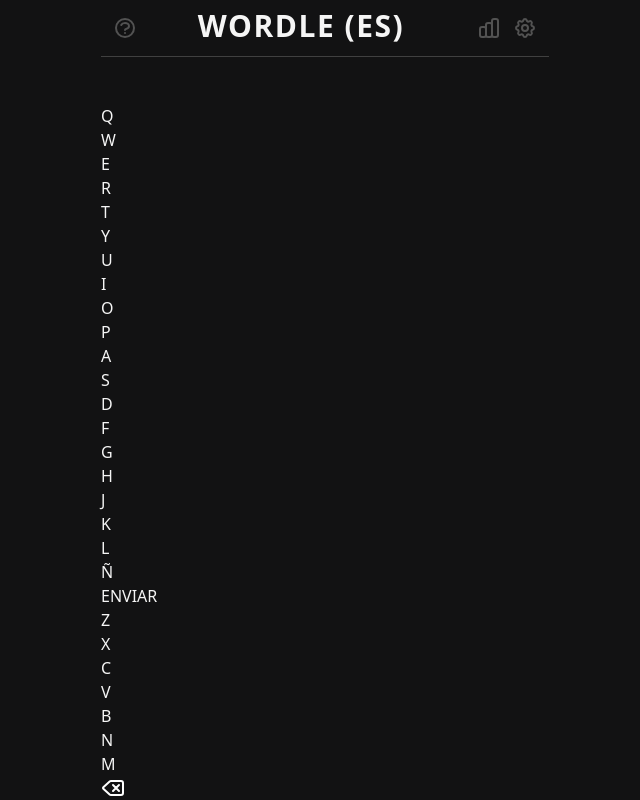
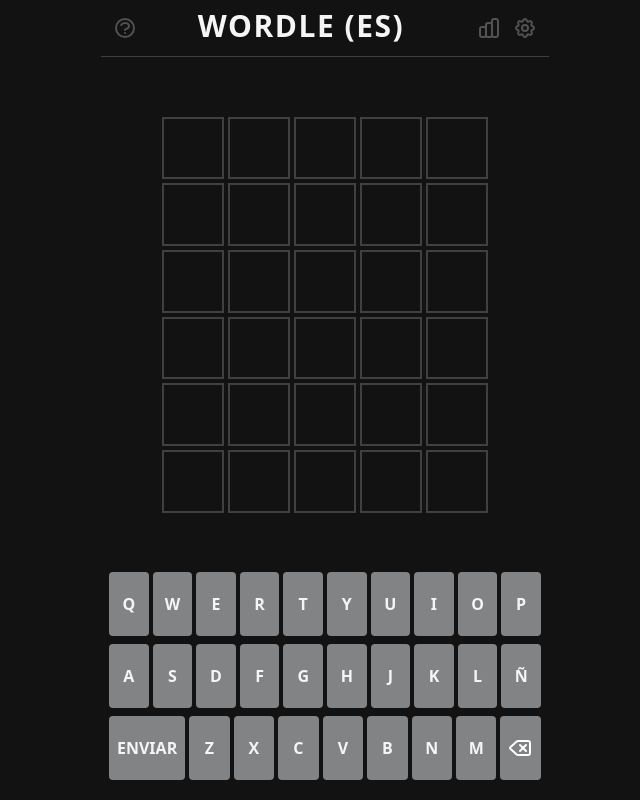
Before and after one commit to Sergitxin22/wordle, a React (Vite) app: page / in a window 1280 px wide. Shown: the whole page, without its empty margins (315-955 px from the left). Built offline with nearby package versions, Linux system fonts and the light colour scheme.

Commit message:
chore: Refactor Board component to use CSS grid for layout

```diff
--- a/src/components/Board.jsx
+++ b/src/components/Board.jsx
@@ -4,43 +4,43 @@ import Letter from "./Letter";
 
 function Board() {
   return (
-    <div className="board">
-        <div className="row">
+    <div className="grid grid-rows-6 gap-1 p-3 box-border w-full h-full max-w-[350px] max-h-[420px]">
+        <div className="grid grid-cols-5 gap-1 w-full">
             <Letter letterPos={0} attemptVal={0} />
             <Letter letterPos={1} attemptVal={0} />
             <Letter letterPos={2} attemptVal={0} />
             <Letter letterPos={3} attemptVal={0} />
             <Letter letterPos={4} attemptVal={0} />
         </div>
-        <div className="row">
+        <div className="grid grid-cols-5 gap-1 w-full">
             <Letter letterPos={0} attemptVal={1} />
             <Letter letterPos={1} attemptVal={1} />
             <Letter letterPos={2} attemptVal={1} />
             <Letter letterPos={3} attemptVal={1} />
             <Letter letterPos={4} attemptVal={1} />
         </div>
-        <div className="row">
+        <div className="grid grid-cols-5 gap-1 w-full">
             <Letter letterPos={0} attemptVal={2} />
             <Letter letterPos={1} attemptVal={2} />
             <Letter letterPos={2} attemptVal={2} />
             <Letter letterPos={3} attemptVal={2} />
             <Letter letterPos={4} attemptVal={2} />
         </div>
-        <div className="row">
+        <div className="grid grid-cols-5 gap-1 w-full">
             <Letter letterPos={0} attemptVal={3} />
             <Letter letterPos={1} attemptVal={3} />
             <Letter letterPos={2} attemptVal={3} />
             <Letter letterPos={3} attemptVal={3} />
             <Letter letterPos={4} attemptVal={3} />
         </div>
-        <div className="row">
+        <div className="grid grid-cols-5 gap-1 w-full">
             <Letter letterPos={0} attemptVal={4} />
             <Letter letterPos={1} attemptVal={4} />
             <Letter letterPos={2} attemptVal={4} />
             <Letter letterPos={3} attemptVal={4} />
             <Letter letterPos={4} attemptVal={4} />
         </div>
-        <div className="row">
+        <div className="grid grid-cols-5 gap-1 w-full">
             <Letter letterPos={0} attemptVal={5} />
             <Letter letterPos={1} attemptVal={5} />
             <Letter letterPos={2} attemptVal={5} />
--- a/src/components/DeleteKey.jsx
+++ b/src/components/DeleteKey.jsx
@@ -10,7 +10,9 @@ function DeleteKey() {
   }
 
   return (
-    <div className="key delete" onClick={deleteKey}><img src={deleteIcon} alt="Delete Icon" /></div>
+    <button className="flex-1 rounded uppercase font-bold p-1 sm:p-2 h-16 text-xs tiny:text-base bg-key" onClick={deleteKey}>
+      <img src={deleteIcon} alt="Delete Icon" />
+      </button>
   )
 }
 
--- a/src/components/Key.jsx
+++ b/src/components/Key.jsx
@@ -14,12 +14,13 @@ function Key({ keyVal, bigKey, disabled }) {
   }
 
   return (
-    <div
-      className="key"
-      id={bigKey ? "big" : (disabled ? "disabled" : undefined)}
+    <button
+      className="flex-1 rounded uppercase font-bold p-1 sm:p-2 h-16 text-xs tiny:text-base bg-key"
+      id={disabled ? "disabled" : undefined}
+      aria-label={keyVal}
       onClick={selectLetter}>
         {keyVal}
-    </div>
+    </button>
   )
 }
 
--- a/src/components/Keyboard.jsx
+++ b/src/components/Keyboard.jsx
@@ -50,18 +50,18 @@ function Keyboard() {
   }, [handleKeyboard])
 
   return (
-    <div className="keyboard" onKeyDown={handleKeyboard}>
-      <div className="line1">
+    <div className="flex flex-col container w-full max-w-lg pb-2 md:pb-5 px-2 mx-auto gap-2" onKeyDown={handleKeyboard}>
+      <div className="flex gap-1">
         {keys1.map((key) => (
           <Key key={key} keyVal={key} disabled={disabledLetters.includes(key)} />
         ))}
       </div>
-      <div className="line2">
+      <div className="flex gap-1">
         {keys2.map((key) => (
           <Key key={key} keyVal={key} disabled={disabledLetters.includes(key)} />
         ))}
       </div>
-      <div className="line3">
+      <div className="flex gap-1">
         <Key key="enter" keyVal="ENVIAR" bigKey />
         {keys3.map((key) => (
           <Key key={key} keyVal={key} disabled={disabledLetters.includes(key)} />
--- a/src/components/Letter.jsx
+++ b/src/components/Letter.jsx
@@ -59,7 +59,8 @@ function Letter({ letterPos, attemptVal }) {
 
   // Retornar la letra con su estado correspondiente
   return (
-    <div className={`letter ${letterState}`} id={`box${attemptVal}${letterPos}`}>
+    // <div className={`inline-flex justify-center items-center text-2xl tiny:text-4xl uppercase font-bold select-none border-2 border-neutral-300 dark:border-neutral-700 letter ${letterState}`} id={`box${attemptVal}${letterPos}`}>
+    <div className={`inline-flex justify-center items-center text-2xl tiny:text-4xl uppercase font-bold select-none border-2 border-neutral-300 dark:border-neutral-700 ${letterState}`} id={`box${attemptVal}${letterPos}`}>
       {letter}
     </div>
   );
```
